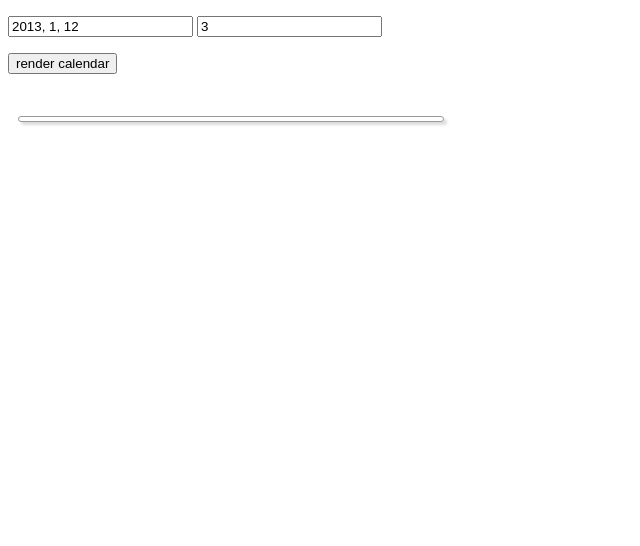
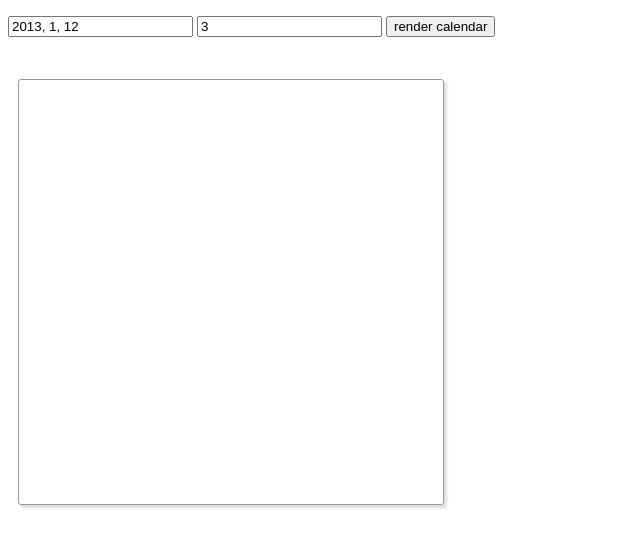
Before and after one commit to ludder/calendar, a website: page src/index.html in a window 1280 px wide. Shown: the whole page, without its empty margins (0-640 px from the left). Drawn offline with Linux system fonts and the light colour scheme.

Commit message:
first commit

```diff
--- a/src/css/sb-datepicker.css
+++ b/src/css/sb-datepicker.css
@@ -2,6 +2,8 @@
     float: left;
     margin: 10px;
     width: 420px;
+    height: 420px;
+    overflow: auto;
     padding: 2px;
     border: 1px solid #999;
     border-radius: 3px;
--- a/src/index.html
+++ b/src/index.html
@@ -21,8 +21,8 @@
         <p>
             <input id="date" value="2013, 1, 12" />
             <input id="range" value="3" />
+            <button id="showcal" type="submit">render calendar</button>
             <div id="result"></div>
-            <button id="showcal" type="submit">render calendar</button>
         </p>
         <div id="datepicker" class="dp-box"></div>
 
```
